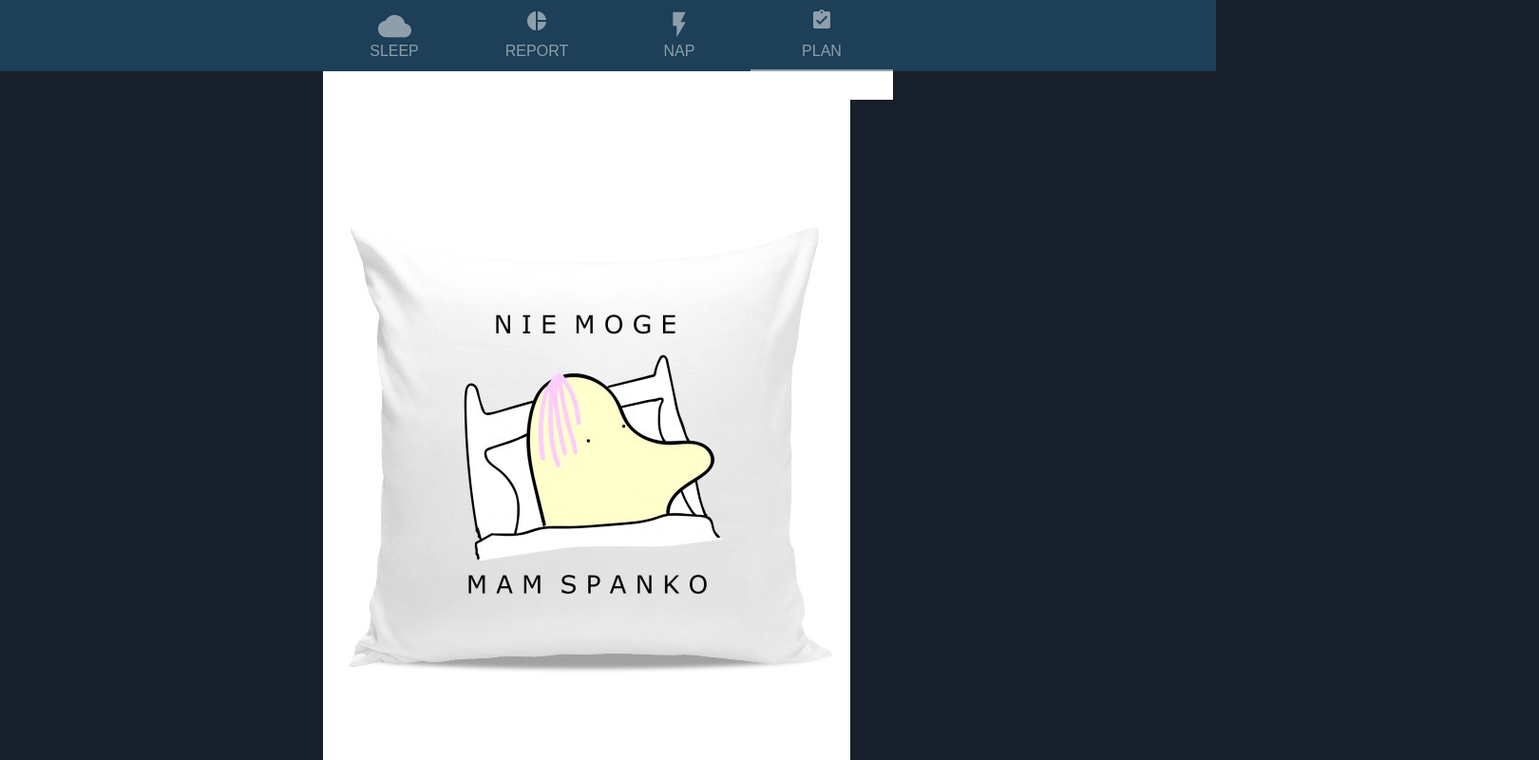
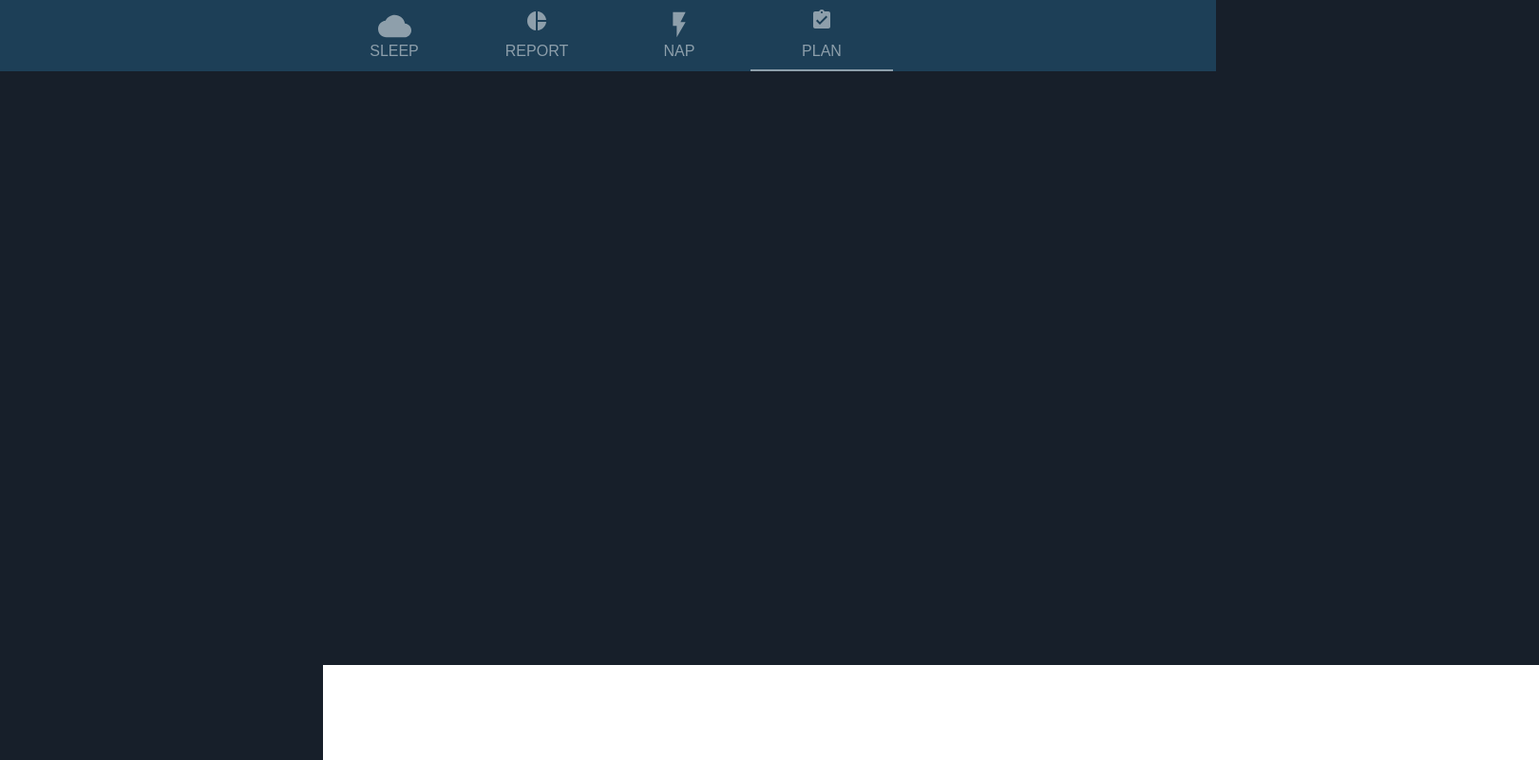
Before and after one commit to szczupag/rested, a React (Create React App) app: page /plan in a window 1280 px wide. Shown: the top 800 px of the page at 95% size, 1620 px wide, since content can reach past the window. Built offline with nearby package versions, Linux system fonts and the light colour scheme.

Commit message:
refactor Ad to functional component

```diff
--- a/src/Page/Ad.js
+++ b/src/Page/Ad.js
@@ -1,20 +1,15 @@
-import React, {Component} from "react";
+import React from "react";
 
-class Ad extends Component {
-    constructor(props) {
-        super(props);
-    }
-
-    render() {
-        return (
-            <div className="ad-wrapper">
-                <img src={this.props.img}/>
-                <p>sdasddads</p>
-                <h1>{this.props.title}</h1>
-                <p>{this.props.description}</p>
-            </div>
-        )
-    }
-}
+const Ad = ({
+    img,
+    title,
+    description
+}) => (
+    <div className="ad-wrapper">
+        <img src={img} />
+        <h1>{title}</h1>
+        <p>{description}</p>
+    </div>
+);
 
 export default Ad;
--- a/src/index.css
+++ b/src/index.css
@@ -17,6 +17,7 @@ p {
     width: 100%;
     min-height: 100vh;
     margin: 0;
+    position: relative;
 }
 
 .mobile-container {
@@ -237,5 +238,8 @@ button:hover {
 .ad-wrapper {
     width: 100%;
     background-color: white;
-    height: 30px;
+    height: 100px;
+    z-index: 10;
+    position: absolute;
+    bottom: 0;
 }
```
